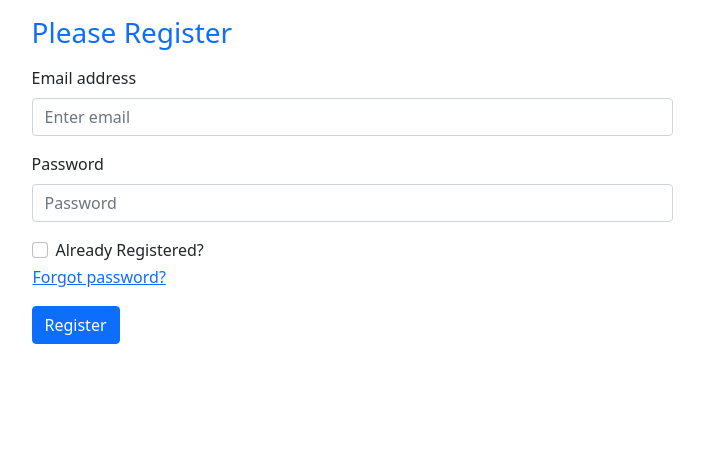
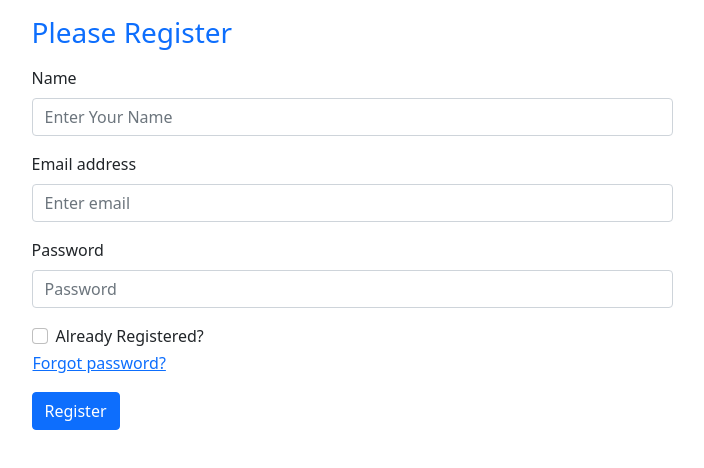
Before and after one commit to Ridwan-Suhel/login-signin-auth, a React (Create React App) app: page / in a window 1280 px wide. Shown: the top 468 px of the page, without its empty margins (288-992 px from the left). Built offline with nearby package versions, Linux system fonts and the light colour scheme.

Commit message:
name field added

```diff
--- a/src/App.js
+++ b/src/App.js
@@ -6,6 +6,7 @@ import {
   sendEmailVerification,
   sendPasswordResetEmail,
   signInWithEmailAndPassword,
+  updateProfile,
 } from "firebase/auth";
 import app from "./firebase.init";
 import { Button, Form } from "react-bootstrap";
@@ -16,8 +17,10 @@ const auth = getAuth(app);
 
 function App() {
   const [email, setEmail] = useState("");
+  const [name, setName] = useState("");
   const [password, setPassword] = useState("");
   const [error, setError] = useState("");
+  const [successMsg, setSuccessMsg] = useState("");
   const [registered, setRegister] = useState(false);
 
   const [validated, setValidated] = useState(false);
@@ -26,6 +29,9 @@ function App() {
 
   const handleEmailBlur = (event) => {
     setEmail(event.target.value);
+  };
+  const handleNameBlur = (event) => {
+    setName(event.target.value);
   };
   const handlePassBlur = (event) => {
     setPassword(event.target.value);
@@ -71,6 +77,8 @@ function App() {
           setEmail("");
           setPassword("");
           sendVerification();
+          setSuccessMsg("User added SUCCESSFULLY!");
+          setUserName();
         })
         .catch((error) => {
           const errorMessage = error.message;
@@ -83,6 +91,18 @@ function App() {
     sendPasswordResetEmail(auth, email).then(() => {
       console.log("Password Reset message sent");
     });
+  };
+
+  const setUserName = () => {
+    updateProfile(auth.currentUser, {
+      displayName: name,
+    })
+      .then(() => {
+        console.log("Name Updated");
+      })
+      .catch((error) => {
+        setError(error.message);
+      });
   };
 
   const sendVerification = () => {
@@ -100,6 +120,21 @@ function App() {
               Please {registered ? "LogIn" : "Register"}
             </h3>
             <Form noValidate validated={validated} onSubmit={handleSubmitForm}>
+              {!registered && (
+                <Form.Group className="mb-3" controlId="formBasicName">
+                  <Form.Label>Name</Form.Label>
+                  <Form.Control
+                    onBlur={handleNameBlur}
+                    type="name"
+                    placeholder="Enter Your Name"
+                    required
+                  />
+                  <Form.Control.Feedback type="invalid">
+                    Please provide a valid email.
+                  </Form.Control.Feedback>
+                </Form.Group>
+              )}
+
               <Form.Group className="mb-3" controlId="formBasicEmail">
                 <Form.Label>Email address</Form.Label>
                 <Form.Control
@@ -125,6 +160,7 @@ function App() {
                   Please provide a valid password.
                 </Form.Control.Feedback>
                 <p className="my-3 text-danger">{error}</p>
+                <p className="my-3 text-success">{successMsg}</p>
               </Form.Group>
               <Form.Group className="mb-3" controlId="formBasicCheckbox">
                 <Form.Check
```
